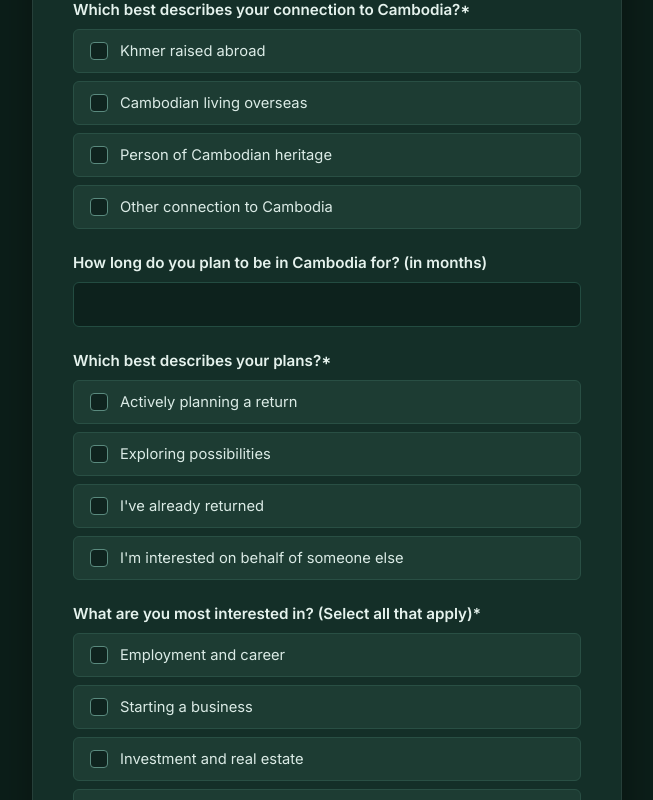
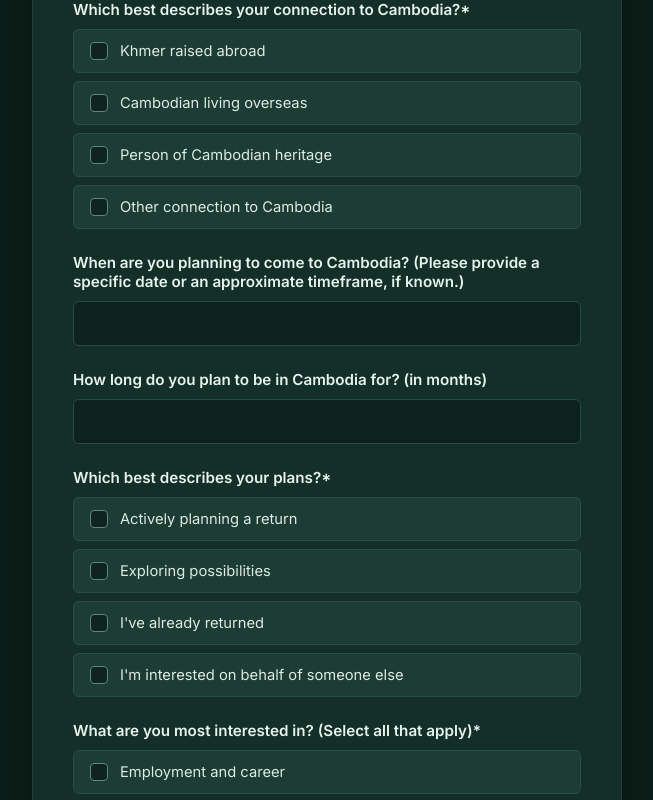
Before and after one commit to Samuelreeds/Aneakajun, a Next.js app: page / in a window 1280 px wide. Shown: the part 1255-2055 px from the top of the page, without its empty margins (581-1234 px from the left). Built offline with nearby package versions, Linux system fonts and the light colour scheme; no server answers.

Commit message:
new question adds

```diff
--- a/app/page.tsx
+++ b/app/page.tsx
@@ -79,6 +79,7 @@ export default function ComingSoon() {
             target="_blank"
             rel="noopener noreferrer"
             className="login"
+            style={{ marginRight: "4px" }}
           >
             Learn More
           </a>
@@ -240,6 +241,19 @@ export default function ComingSoon() {
                   </div>
                 </div>
 
+                {/* NEW FIELD: Planned Arrival Date */}
+                <div className="plan-field-group">
+                  <label className="plan-label" htmlFor="plannedArrivalDate">
+                    When are you planning to come to Cambodia? (Please provide a specific date or an approximate timeframe, if known.)
+                  </label>
+                  <input
+                    id="plannedArrivalDate"
+                    name="plannedArrivalDate"
+                    type="text"
+                    className="plan-input"
+                  />
+                </div>
+
                 {/* How long do you plan to be in Cambodia for? */}
                 <div className="plan-field-group">
                   <label className="plan-label" htmlFor="durationMonths">
--- a/db/schema.ts
+++ b/db/schema.ts
@@ -1,29 +1,29 @@
 import { pgTable, serial, text, timestamp, boolean, primaryKey, integer } from "drizzle-orm/pg-core";
 
-// Waitlist Table: Stores email submissions from the coming-soon page.
-// The email column has a unique constraint to prevent duplicate subscriptions.
+// Waitlist Table
 export const waitlist = pgTable("waitlist", {
   id: serial("id").primaryKey(),
   email: text("email").notNull().unique(),
-  status: text("status").notNull().default("subscribed"), // 'subscribed', 'unsubscribed'
+  status: text("status").notNull().default("subscribed"),
   createdAt: timestamp("created_at").defaultNow().notNull(),
 });
 
-// Return Plans Table: Stores submissions from the "Plan your return" section.
+// Return Plans Table
 export const returnPlans = pgTable("return_plans", {
   id: serial("id").primaryKey(),
   name: text("name").notNull(),
   email: text("email").notNull(),
   currentLocation: text("current_location").notNull(),
   cambodiaConnection: text("cambodia_connection").notNull(),
+  plannedArrivalDate: text("planned_arrival_date"), // NEW FIELD ADDED
   durationMonths: text("duration_months"),
   plansDescription: text("plans_description").notNull(),
-  interests: text("interests"), // JSON string array of selected interests
+  interests: text("interests"),
   biggestConcern: text("biggest_concern"),
   createdAt: timestamp("created_at").defaultNow().notNull(),
 });
 
-// Auth.js Users Table: Managed by the auth provider.
+// Auth.js Users Table
 export const users = pgTable("user", {
   id: text("id").primaryKey().$defaultFn(() => crypto.randomUUID()),
   name: text("name"),
@@ -33,7 +33,7 @@ export const users = pgTable("user", {
   password: text("password"),
 });
 
-// Auth.js Accounts Table: Links OAuth accounts (Google) to users.
+// Auth.js Accounts Table
 export const accounts = pgTable("account", {
   userId: text("userId").notNull().references(() => users.id, { onDelete: "cascade" }),
   type: text("type").notNull(),
@@ -50,7 +50,7 @@ export const accounts = pgTable("account", {
   compoundKey: primaryKey({ columns: [account.provider, account.providerAccountId] }),
 }));
 
-// Auth.js Verification Tokens Table: Used for passwordless magic links.
+// Auth.js Verification Tokens Table
 export const verificationTokens = pgTable("verificationToken", {
   identifier: text("identifier").notNull(),
   token: text("token").notNull(),
--- a/lib/actions.ts
+++ b/lib/actions.ts
@@ -6,10 +6,8 @@ import { eq } from "drizzle-orm"
 import bcrypt from "bcryptjs"
 
 export async function registerUser(formData: FormData) {
-  // Normalize to lowercase
   const email = (formData.get("email") as string)?.toLowerCase();
   const password = formData.get("password") as string;
-
   const emailRegex = /^[^\s@]+@[^\s@]+\.[^\s@]+$/;
 
   if (!email || !emailRegex.test(email) || !password || password.length < 6) {
@@ -18,17 +16,9 @@ export async function registerUser(formData: FormData) {
 
   try {
     const [existingUser] = await db.select().from(users).where(eq(users.email, email));
-    if (existingUser) {
-      return { error: "Email already in use." };
-    }
-
+    if (existingUser) return { error: "Email already in use." };
     const hashedPassword = await bcrypt.hash(password, 10);
-
-    await db.insert(users).values({
-      email,
-      password: hashedPassword,
-    });
-
+    await db.insert(users).values({ email, password: hashedPassword });
     return { success: "Account created! You can now log in." };
   } catch (error) {
     console.error("Registration Error:", error);
@@ -36,21 +26,14 @@ export async function registerUser(formData: FormData) {
   }
 }
 
-// Action: Subscribe an email to the waitlist
 export async function subscribeToWaitlist(formData: FormData) {
   const email = formData.get("email") as string;
-
-  if (!email || !email.includes("@")) {
-    return { error: "Please enter a valid email address." };
-  }
+  if (!email || !email.includes("@")) return { error: "Please enter a valid email address." };
 
   try {
-    // Insert the email into the Neon database
     await db.insert(waitlist).values({ email });
-
     return { success: "You've been added to the waitlist!" };
   } catch (error: any) {
-    // Handle Postgres Unique Constraint Violation (Error code 23505)
     if (error.code === '23505' || (error.message && error.message.includes('unique'))) {
       return { error: "You are already on the waitlist!" };
     }
@@ -65,6 +48,10 @@ export async function submitReturnPlan(formData: FormData) {
   const email = (formData.get("email") as string)?.trim()?.toLowerCase();
   const currentLocation = (formData.get("currentLocation") as string)?.trim();
   const cambodiaConnection = formData.get("cambodiaConnection") as string;
+
+  // New Field Extraction
+  const plannedArrivalDate = (formData.get("plannedArrivalDate") as string)?.trim();
+
   const durationMonths = (formData.get("durationMonths") as string)?.trim();
   const plansDescription = formData.get("plansDescription") as string;
   const interests = formData.getAll("interests") as string[];
@@ -85,6 +72,7 @@ export async function submitReturnPlan(formData: FormData) {
       email,
       currentLocation,
       cambodiaConnection,
+      plannedArrivalDate: plannedArrivalDate || null, // NEW FIELD INSERTION
       durationMonths: durationMonths || null,
       plansDescription,
       interests: interests.length > 0 ? JSON.stringify(interests) : null,
```
Also changed, not shown: app/admin/AdminTable.tsx (+5 -2 lines).
